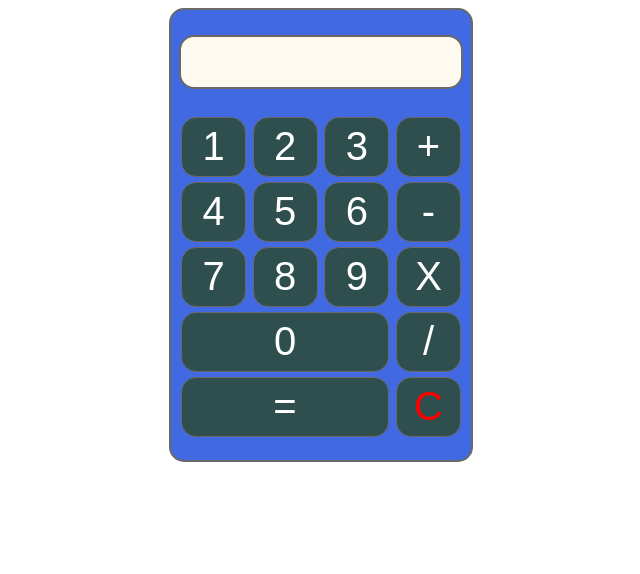
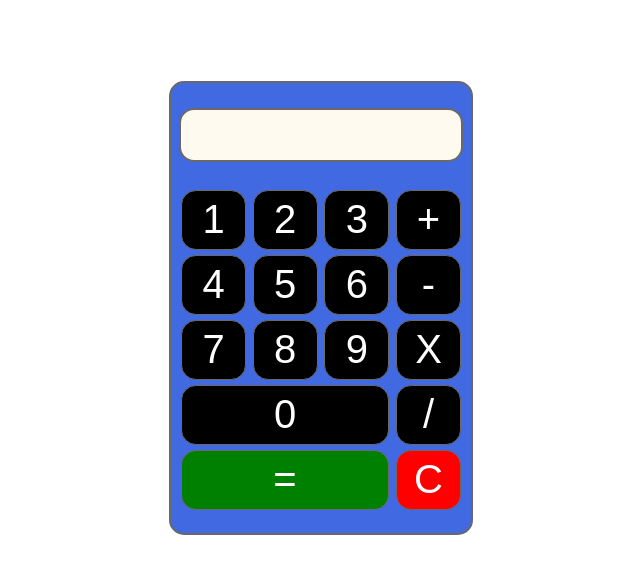
Before and after one commit to MarcusFinnbergEC/javascript-exercises, a plain HTML site: page weekly-challenge/views/index.html in a window 1280 px wide. Shown: the whole page, without its empty margins (319-959 px from the left). Drawn offline with Linux system fonts and the light colour scheme.

Commit message:
weekly challenge update

```diff
--- a/weekly-challenge/style/style.css
+++ b/weekly-challenge/style/style.css
@@ -2,7 +2,7 @@
     display: flex;
     align-items: center;
     justify-content: center;
-    height: 100%;
+    height: 600px;
     width: 100%;
     flex-wrap: wrap;
     overflow: hidden;
@@ -48,7 +48,7 @@ button{
     height: 60px;
     border: 1px solid dimgrey;
     border-radius: 15px;
-    background-color: darkslategrey;
+    background-color: black;
     color: white;
     font-family: Arial, Helvetica, sans-serif;
     font-size: 40px;
@@ -58,7 +58,10 @@ button{
 }
 #equals{
     width: 208px;
+    background-color: green;
+    color: white;
 }
 #clear{
-    color: red;
+    background-color: red;
+    color: white;
 }
```
Also changed, not shown: weekly-challenge/views/index.html (line endings or trailing spaces).
